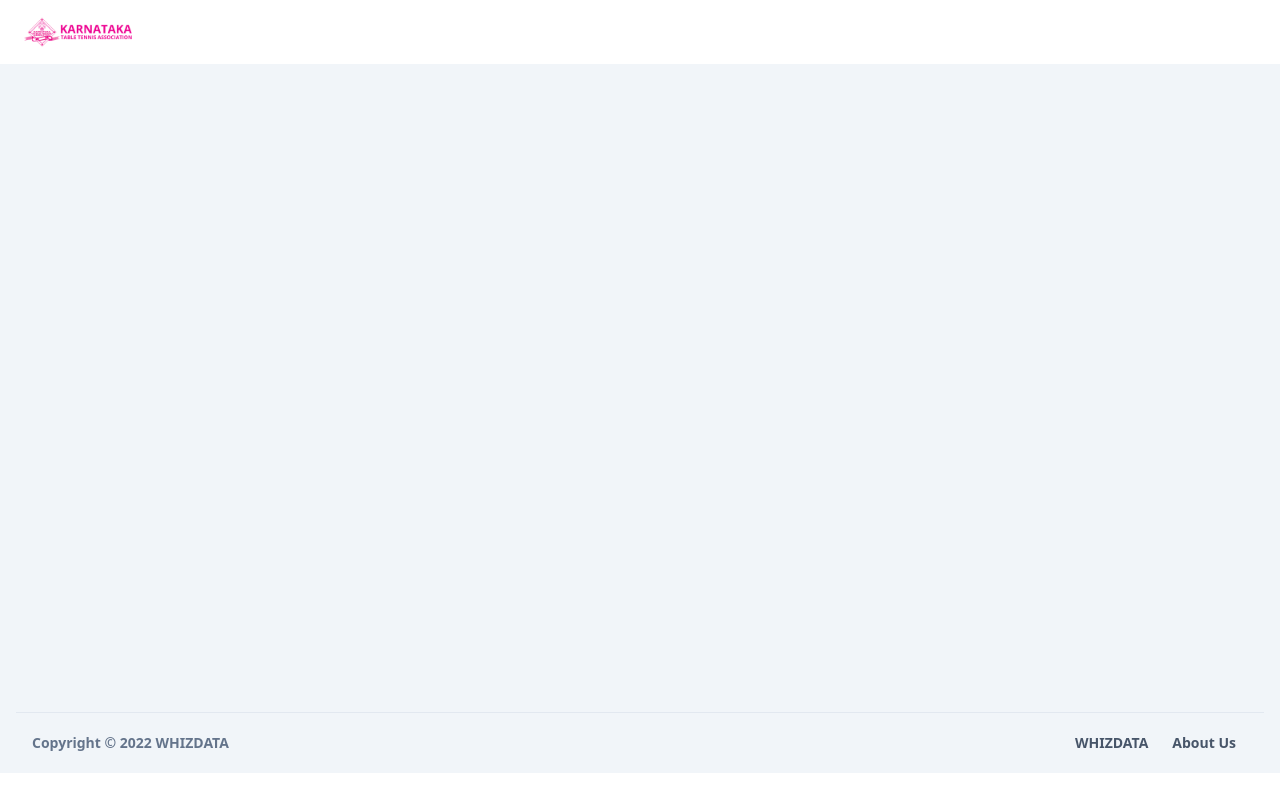
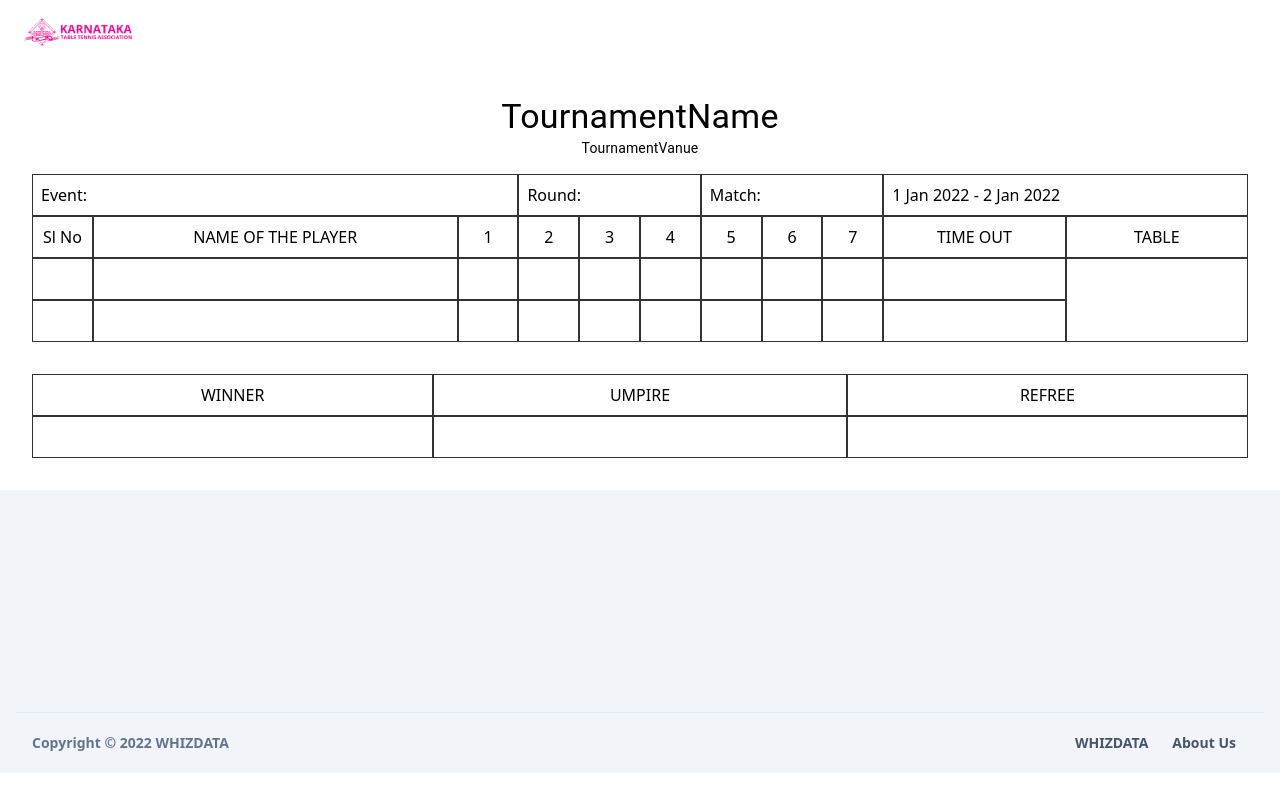
Before and after one commit to whizdata-web-dev/ktta-revamp, a React (Create React App) app: page /table in a window 1280 px wide. Built offline with nearby package versions, Linux system fonts and the light colour scheme; what google-maps-react would draw is missing.

Commit message:
Merged changes and pushing to new branch

```diff
--- a/src/App.js
+++ b/src/App.js
@@ -13,6 +13,7 @@ import Result from "./pages/Result/Result";
 import ResultContainer from "./pages/Result/container/ResultContainer";
 import AnimatedLogin from "./pages/Login/login/AnimatedLogin";
 import {AuthContext} from "./assets/utils/UserLoginContext";
+import ScoreSheet from "./assets/utils/ScoreSheet";
 function App() {
   return (
     <AuthContext>
@@ -37,6 +38,7 @@ function App() {
                 path='/result/:tournamentId'
                 component={ResultContainer}
               />
+              <Route path='/table' exact component={ScoreSheet} />
               <Route path='/contact' exact component={Contact} />
               <Route path='/login' exact>
                 <AnimatedLogin />
--- /dev/null
+++ b/src/assets/utils/ScoreSheet.js
@@ -0,0 +1,250 @@
+import { Box, Table, Typography } from "@mui/material";
+import React from "react";
+
+const ScoreSheet = () => {
+  return (
+    <Box sx={{ padding: "2rem", background: "#fff" }}>
+      <Box sx={{ textAlign: "center", marginBottom: "1rem" }}>
+        <Box>
+          <Typography variant='h4'>TournamentName</Typography>
+        </Box>
+        <Box>
+          <Typography variant='body2'>TournamentVanue</Typography>
+        </Box>
+      </Box>
+      <Box>
+        <Box
+          sx={{
+            display: "flex",
+            "& *": {
+              border: "1px solid #333",
+              padding: "0.5rem",
+            },
+          }}
+        >
+          <Box sx={{ width: "40%" }}>Event: </Box>
+          <Box sx={{ width: "15%" }}>Round: </Box>
+          <Box sx={{ width: "15%" }}>Match: </Box>
+          <Box sx={{ width: "30%" }}>1 Jan 2022 - 2 Jan 2022</Box>
+        </Box>
+        <Box sx={{ display: "flex", textAlign: "center" }}>
+          <Box
+            sx={{ width: "5%", border: "1px solid #333", padding: "0.5rem" }}
+          >
+            Sl No
+          </Box>
+          <Box
+            sx={{ width: "30%", border: "1px solid #333", padding: "0.5rem" }}
+          >
+            NAME OF THE PLAYER
+          </Box>
+          <Box
+            sx={{ width: "5%", border: "1px solid #333", padding: "0.5rem" }}
+          >
+            1
+          </Box>
+          <Box
+            sx={{ width: "5%", border: "1px solid #333", padding: "0.5rem" }}
+          >
+            2
+          </Box>
+          <Box
+            sx={{ width: "5%", border: "1px solid #333", padding: "0.5rem" }}
+          >
+            3
+          </Box>
+          <Box
+            sx={{ width: "5%", border: "1px solid #333", padding: "0.5rem" }}
+          >
+            4
+          </Box>
+          <Box
+            sx={{ width: "5%", border: "1px solid #333", padding: "0.5rem" }}
+          >
+            5
+          </Box>
+          <Box
+            sx={{ width: "5%", border: "1px solid #333", padding: "0.5rem" }}
+          >
+            6
+          </Box>
+          <Box
+            sx={{ width: "5%", border: "1px solid #333", padding: "0.5rem" }}
+          >
+            7
+          </Box>
+          <Box
+            sx={{ width: "15%", border: "1px solid #333", padding: "0.5rem" }}
+          >
+            TIME OUT
+          </Box>
+          <Box
+            sx={{ width: "15%", border: "1px solid #333", padding: "0.5rem" }}
+          >
+            TABLE
+          </Box>
+        </Box>
+        <Box sx={{ display: "flex", textAlign: "center" }}>
+          <Box
+            sx={{ width: "5%", border: "1px solid #333", padding: "0.5rem" }}
+          >
+            &nbsp;
+          </Box>
+          <Box
+            sx={{ width: "30%", border: "1px solid #333", padding: "0.5rem" }}
+          >
+            &nbsp;
+          </Box>
+          <Box
+            sx={{ width: "5%", border: "1px solid #333", padding: "0.5rem" }}
+          >
+            &nbsp;
+          </Box>
+          <Box
+            sx={{ width: "5%", border: "1px solid #333", padding: "0.5rem" }}
+          >
+            &nbsp;
+          </Box>
+          <Box
+            sx={{ width: "5%", border: "1px solid #333", padding: "0.5rem" }}
+          >
+            &nbsp;
+          </Box>
+          <Box
+            sx={{ width: "5%", border: "1px solid #333", padding: "0.5rem" }}
+          >
+            &nbsp;
+          </Box>
+          <Box
+            sx={{ width: "5%", border: "1px solid #333", padding: "0.5rem" }}
+          >
+            &nbsp;
+          </Box>
+          <Box
+            sx={{ width: "5%", border: "1px solid #333", padding: "0.5rem" }}
+          >
+            &nbsp;
+          </Box>
+          <Box
+            sx={{ width: "5%", border: "1px solid #333", padding: "0.5rem" }}
+          >
+            &nbsp;
+          </Box>
+          <Box
+            sx={{ width: "15%", border: "1px solid #333", padding: "0.5rem" }}
+          >
+            &nbsp;
+          </Box>
+          <Box
+            sx={{
+              width: "15%",
+              border: "1px solid #333",
+              padding: "0.5rem",
+              borderStyle: "solid solid none solid",
+            }}
+          >
+            &nbsp;
+          </Box>
+        </Box>
+        <Box sx={{ display: "flex", textAlign: "center" }}>
+          <Box
+            sx={{ width: "5%", border: "1px solid #333", padding: "0.5rem" }}
+          >
+            &nbsp;
+          </Box>
+          <Box
+            sx={{ width: "30%", border: "1px solid #333", padding: "0.5rem" }}
+          >
+            &nbsp;
+          </Box>
+          <Box
+            sx={{ width: "5%", border: "1px solid #333", padding: "0.5rem" }}
+          >
+            &nbsp;
+          </Box>
+          <Box
+            sx={{ width: "5%", border: "1px solid #333", padding: "0.5rem" }}
+          >
+            &nbsp;
+          </Box>
+          <Box
+            sx={{ width: "5%", border: "1px solid #333", padding: "0.5rem" }}
+          >
+            &nbsp;
+          </Box>
+          <Box
+            sx={{ width: "5%", border: "1px solid #333", padding: "0.5rem" }}
+          >
+            &nbsp;
+          </Box>
+          <Box
+            sx={{ width: "5%", border: "1px solid #333", padding: "0.5rem" }}
+          >
+            &nbsp;
+          </Box>
+          <Box
+            sx={{ width: "5%", border: "1px solid #333", padding: "0.5rem" }}
+          >
+            &nbsp;
+          </Box>
+          <Box
+            sx={{ width: "5%", border: "1px solid #333", padding: "0.5rem" }}
+          >
+            &nbsp;
+          </Box>
+          <Box
+            sx={{ width: "15%", border: "1px solid #333", padding: "0.5rem" }}
+          >
+            &nbsp;
+          </Box>
+          <Box
+            sx={{
+              width: "15%",
+              border: "1px solid #333",
+              padding: "0.5rem",
+              borderStyle: "none solid solid solid",
+            }}
+          >
+            &nbsp;
+          </Box>
+        </Box>
+      </Box>
+      <Box>
+        <Box
+          sx={{
+            display: "flex",
+            marginTop: "2rem",
+            "& *": {
+              border: "1px solid #333",
+              padding: "0.5rem",
+              textAlign: "center",
+            },
+          }}
+        >
+          <Box sx={{ width: "33%" }}>WINNER </Box>
+          <Box sx={{ width: "34%" }}>UMPIRE </Box>
+          <Box sx={{ width: "33%" }}>REFREE </Box>
+        </Box>
+        <Box sx={{ display: "flex", textAlign: "center" }}>
+          <Box
+            sx={{ width: "33%", border: "1px solid #333", padding: "0.5rem" }}
+          >
+            &nbsp;
+          </Box>
+          <Box
+            sx={{ width: "34%", border: "1px solid #333", padding: "0.5rem" }}
+          >
+            &nbsp;
+          </Box>
+          <Box
+            sx={{ width: "33%", border: "1px solid #333", padding: "0.5rem" }}
+          >
+            &nbsp;
+          </Box>
+        </Box>
+      </Box>
+    </Box>
+  );
+};
+
+export default ScoreSheet;
--- a/src/pages/Players/components/PlayerInfo.js
+++ b/src/pages/Players/components/PlayerInfo.js
@@ -1,15 +1,24 @@
 import { Box } from "@mui/material";
-import React from "react";
+import React, { useEffect } from "react";
 import InputLabel from "@mui/material/InputLabel";
 import MenuItem from "@mui/material/MenuItem";
 import FormControl from "@mui/material/FormControl";
 import Select from "@mui/material/Select";
 import ProfileImage from "../../../assets/img/team-1-800x800.jpg";
 import FetchData from "../../../assets/utils/FetchData";
+import { RequestData, urlConsts } from "../../../assets/utils/RequestData";
+import { useParams } from "react-router";
 
 const PlayerInfo = () => {
   const [tournament, setTournament] = React.useState("");
   const [tournamentEvent, setTournamentEvent] = React.useState("");
+
+  const [playerData, setPlayerData] = React.useState({
+    tournamentList: [],
+    eventList: [],
+  });
+
+  const params = useParams();
 
   const handleTournamentChange = (event) => {
     setTournament(event.target.value);
@@ -19,11 +28,41 @@ const PlayerInfo = () => {
     setTournamentEvent(event.target.value);
   };
 
-  const { data } = FetchData({
-    method: "GET",
-    url: "",
-    payload: {},
-  });
+  // const { data } = FetchData({
+  //   method: "POST",
+  //   url: "getListOfTournamentsForStateAndPlayer",
+  //   payload: {
+  //     caller: "KTTA1",
+  //     apiKey: urlConsts.apiKey,
+  //     data: {
+  //       eveType: "1",
+  //       stateId: "8va5A8N3EKAeKtmeB",
+  //       teamId: params.id,
+  //       playerId: params.id,
+  //     },
+  //   },
+  // });
+
+  // console.log(data);
+
+  useEffect(() => {
+    async function getData() {
+      await RequestData("POST", "getListOfTournamentsForStateAndPlayer", {
+        caller: "KTTA1",
+        apiKey: urlConsts.apiKey,
+        data: {
+          eveType: "1",
+          stateId: "8va5A8N3EKAeKtmeB",
+          teamId: params.id,
+          playerId: params.id,
+        },
+      }).then((response) => {
+        console.log(response);
+        setPlayerData({ ...playerData, tournamentList: response.result.data });
+      });
+    }
+    getData();
+  }, []);
 
   return (
     <main className='profile-page'>
@@ -109,7 +148,7 @@ const PlayerInfo = () => {
               </Box>
               <Box className='mt-10 py-10 border-t border-blueGray-200 text-center'>
                 <Box className='flex flex-wrap justify-center'>
-                  <Box className='w-full lg:w-4/12 px-4'>
+                  <Box className='w-full px-4'>
                     <Box className='lg-py-6 px-3 lg-mt-32 mt-8'>
                       <Box>
                         <FormControl fullWidth>
@@ -123,21 +162,23 @@ const PlayerInfo = () => {
                             label='Tournament'
                             onChange={handleTournamentChange}
                           >
-                            {[
-                              "Tournament 1",
-                              "Tournament 2",
-                              "Tournament 3",
-                            ].map((tournamentName, index) => (
-                              <MenuItem value={tournamentName} key={index}>
-                                {tournamentName}
-                              </MenuItem>
-                            ))}
+                            {playerData.tournamentList.length > 0 &&
+                              playerData.tournamentList.map(
+                                (tournamentName, index) => (
+                                  <MenuItem
+                                    value={tournamentName.eventName}
+                                    key={index}
+                                  >
+                                    {tournamentName.eventName}
+                                  </MenuItem>
+                                )
+                              )}
                           </Select>
                         </FormControl>
                       </Box>
                     </Box>
                   </Box>
-                  <Box className='w-full lg:w-4/12 px-4'>
+                  <Box className='w-full px-4'>
                     <Box className='lg-py-6 px-3 lg-mt-32 mt-8'>
                       <Box>
                         <FormControl fullWidth>
```
